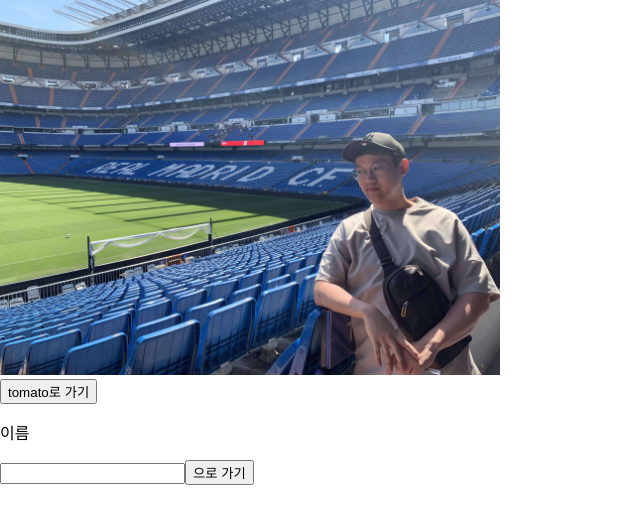
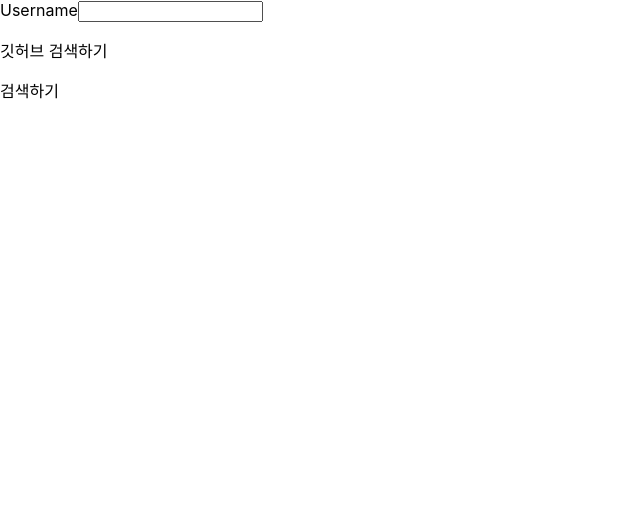
Before and after one commit to recore-teddy/next-github-repo, a Next.js app: page / in a window 1280 px wide. Shown: the top 524 px of the page, without its empty margins (0-640 px from the left). Built offline with nearby package versions, Linux system fonts and the light colour scheme.

Commit message:
Loading UserInfo using Github API, isomorphic-unfetch

```diff
--- a/package.json
+++ b/package.json
@@ -9,6 +9,7 @@
     "lint": "next lint"
   },
   "dependencies": {
+    "isomorphic-unfetch": "^3.1.0",
     "next": "11.0.1",
     "react": "17.0.2",
     "react-dom": "17.0.2"
--- a/pages/index.js
+++ b/pages/index.js
@@ -1,22 +1,18 @@
-import { useState } from "react";
-import { useRouter } from "next/router";
+import React, { useState } from "react";
+import Link from "next/link";
 
 const App = () => {
-  const [name, setName] = useState("");
-  const router = useRouter();
+  const [username, setUsername] = useState("");
   return (
     <div>
-      <div>
-        <img src="/teddy.jpeg" alt="profile-img" width="500px" />
-      </div>
-      <button type="button" onClick={() => router.push("/tomato")}>
-        tomato로 가기
-      </button>
-      <p>이름</p>
-      <input value={name} onChange={(e) => setName(e.target.value)} />
-      <button type="button" onClick={() => router.push(`/vegetable/${name}`)}>
-        {name}으로 가기
-      </button>
+      <label>
+        Username
+        <input value={username} onChange={(e) => setUsername(e.target.value)} />
+      </label>
+      <p>{username} 깃허브 검색하기</p>
+      <Link href={`users/${username}`}>
+        <a>검색하기</a>
+      </Link>
     </div>
   );
 };
```
Also changed, not shown: pages/users/[name].js (added, +31 -0 lines), 1 other file (tests, documents, lock files or other folders).
